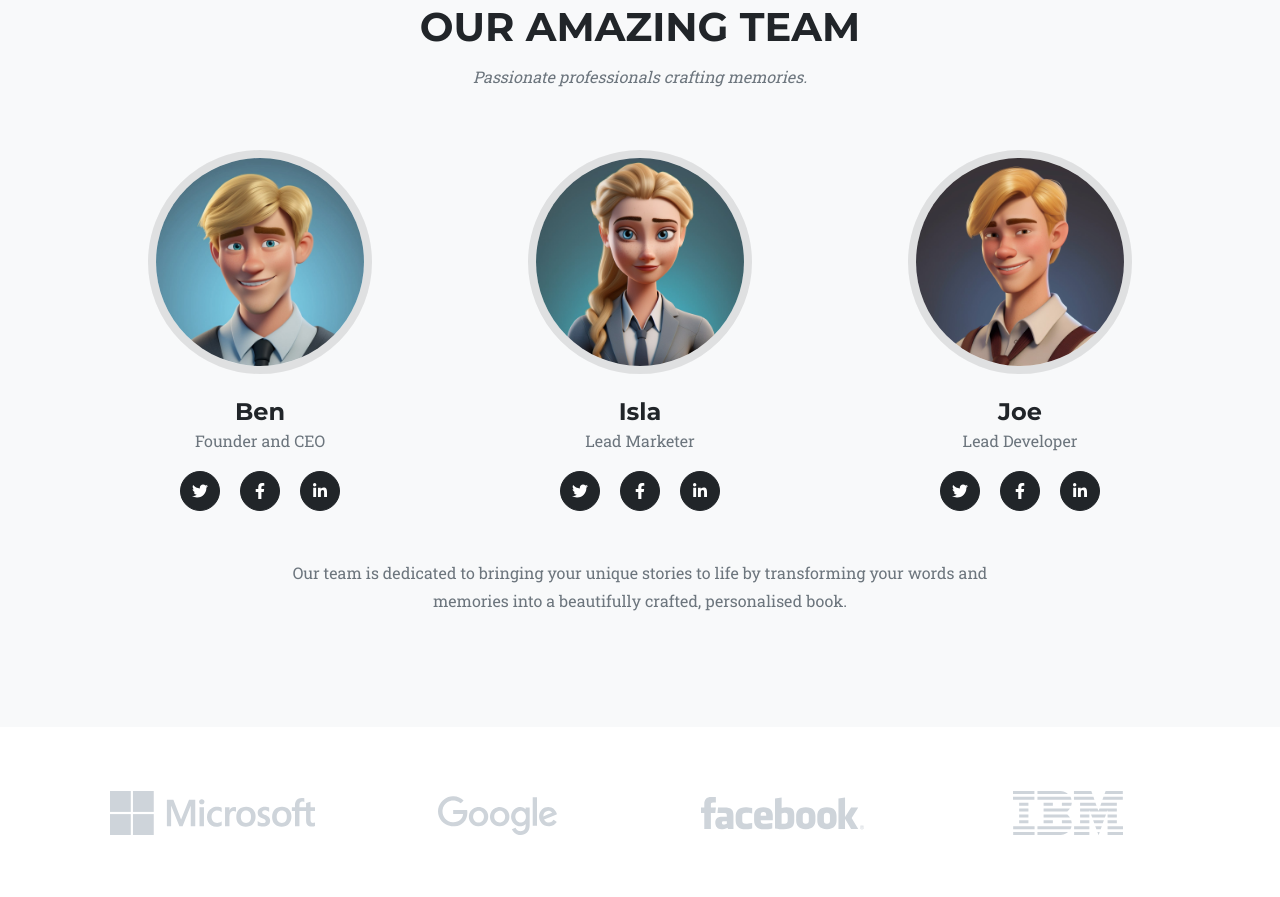
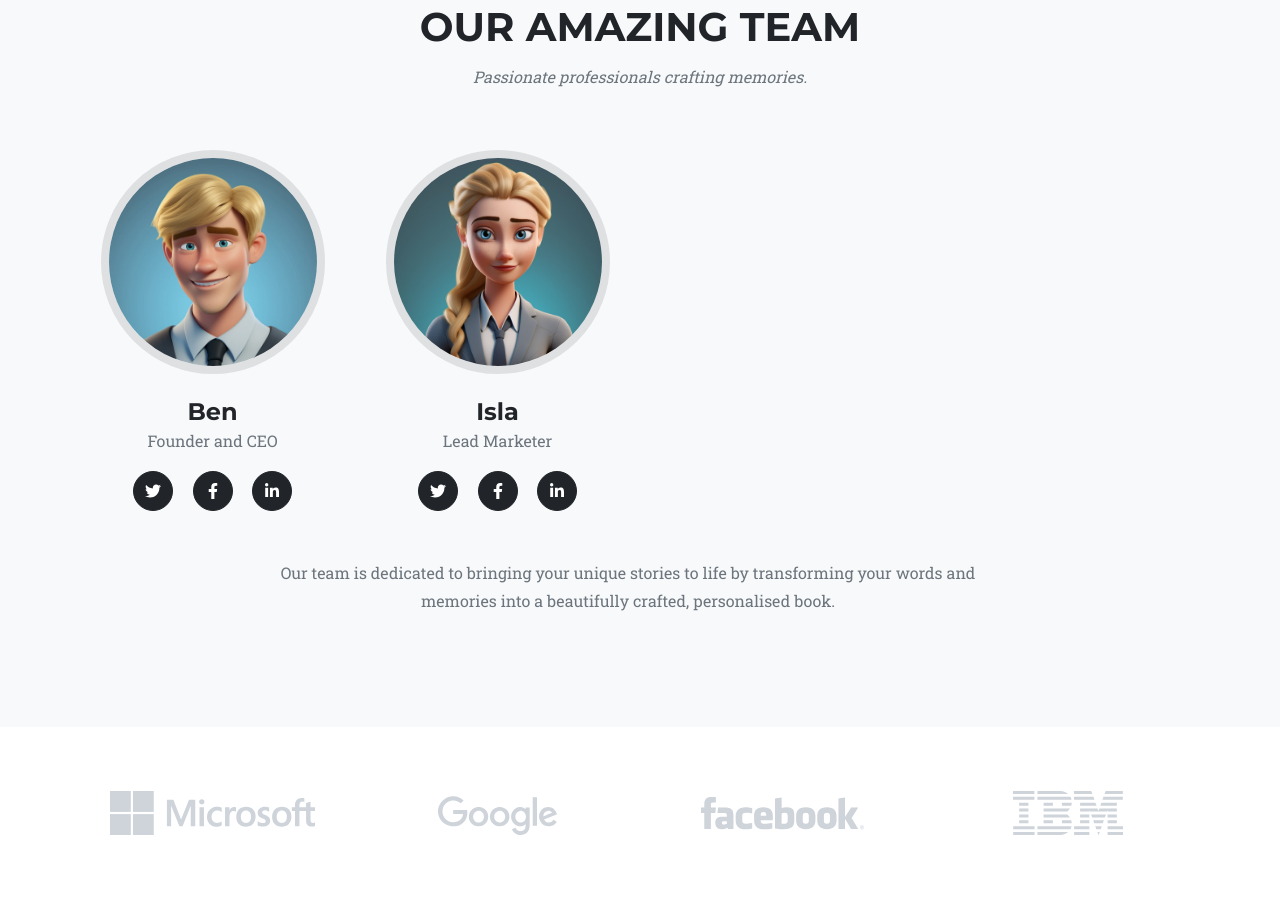
Before and after one commit to bsquaredgroup/books, a plain HTML site: page index.html in a window 1280 px wide. Shown: the part 4577-5474 px from the top of the page. Drawn offline with nearby package versions, Linux system fonts and the light colour scheme.

Commit message:
Update index.html

```diff
--- a/index.html
+++ b/index.html
@@ -250,7 +250,7 @@
                     <h3 class="section-subheading text-muted">Passionate professionals crafting memories.</h3>
                 </div>
                 <div class="row">
-                    <div class="col-lg-4">
+                    <div class="col-lg-3">
                         <div class="team-member">
                             <img class="mx-auto rounded-circle" src="assets/img/team/1.jpg" alt="..." />
                             <h4>Ben</h4>
@@ -260,7 +260,7 @@
                             <a class="btn btn-dark btn-social mx-2" href="#!" aria-label="Parveen Anand LinkedIn Profile"><i class="fab fa-linkedin-in"></i></a>
                         </div>
                     </div>
-                    <div class="col-lg-4">
+                    <div class="col-lg-3">
                         <div class="team-member">
                             <img class="mx-auto rounded-circle" src="assets/img/team/2.jpg" alt="..." />
                             <h4>Isla</h4>
@@ -270,17 +270,6 @@
                             <a class="btn btn-dark btn-social mx-2" href="#!" aria-label="Diana Petersen LinkedIn Profile"><i class="fab fa-linkedin-in"></i></a>
                         </div>
                     </div>
-                    <div class="col-lg-4">
-                        <div class="team-member">
-                            <img class="mx-auto rounded-circle" src="assets/img/team/3.jpg" alt="..." />
-                            <h4>Joe</h4>
-                            <p class="text-muted">Lead Developer</p>
-                            <a class="btn btn-dark btn-social mx-2" href="#!" aria-label="Larry Parker Twitter Profile"><i class="fab fa-twitter"></i></a>
-                            <a class="btn btn-dark btn-social mx-2" href="#!" aria-label="Larry Parker Facebook Profile"><i class="fab fa-facebook-f"></i></a>
-                            <a class="btn btn-dark btn-social mx-2" href="#!" aria-label="Larry Parker LinkedIn Profile"><i class="fab fa-linkedin-in"></i></a>
-                        </div>
-                    </div>
-                </div>
                 <div class="row">
                     <div class="col-lg-8 mx-auto text-center"><p class="large text-muted">Our team is dedicated to bringing your unique stories to life by transforming your words and memories into a beautifully crafted, personalised book.</p></div>
                 </div>
```
